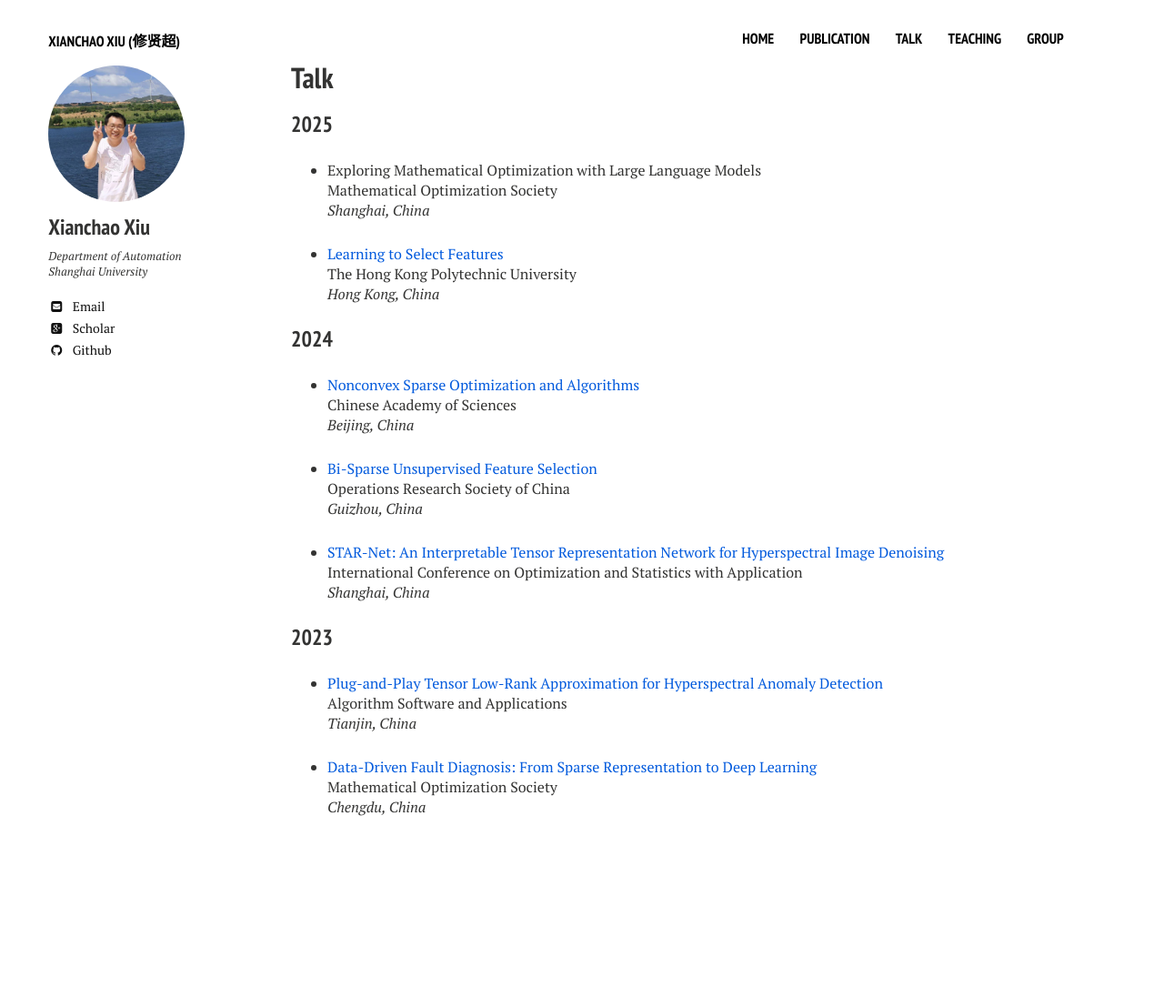
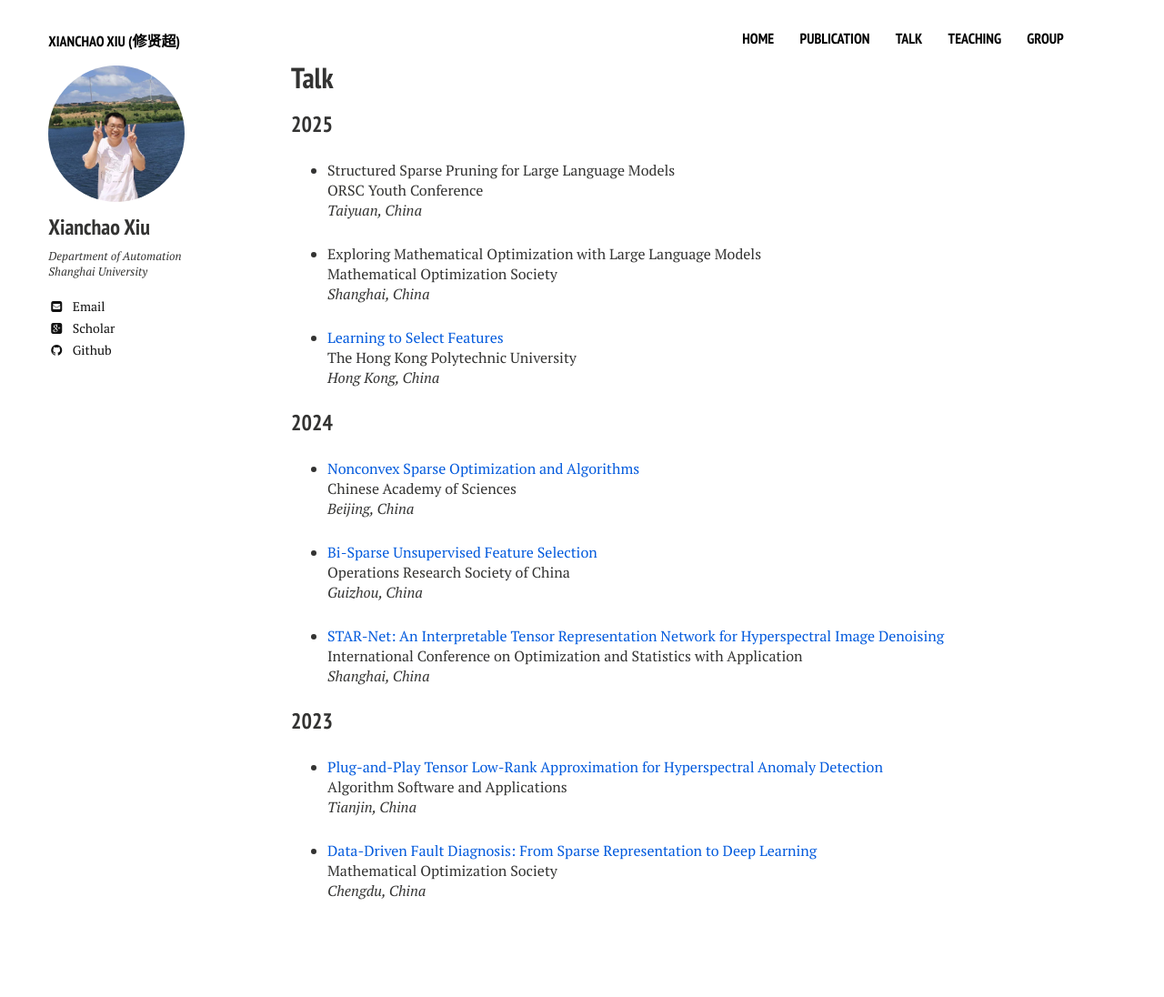
Before and after one commit to xianchaoxiu/xianchaoxiu.github.io, a Jekyll site: the page built from talk/index.md, in a window 1280 px wide. Shown: the whole page at 91% size. Built offline with Jekyll 4.4.1, drawn with Linux system fonts in a browser that asks for light colours; nearby versions of some CDN libraries; before the commit the page ends 1004 px from its top, so only the background shows below that.

Commit message:
Update index.md

```diff
--- a/talk/index.md
+++ b/talk/index.md
@@ -10,6 +10,10 @@ share: false
 
 
 ### 2025
+
+* Structured Sparse Pruning for Large Language Models <br>
+ORSC Youth Conference <br>
+<i>Taiyuan, China</i><br>
 
 
 * Exploring Mathematical Optimization with Large Language Models <br>
```
